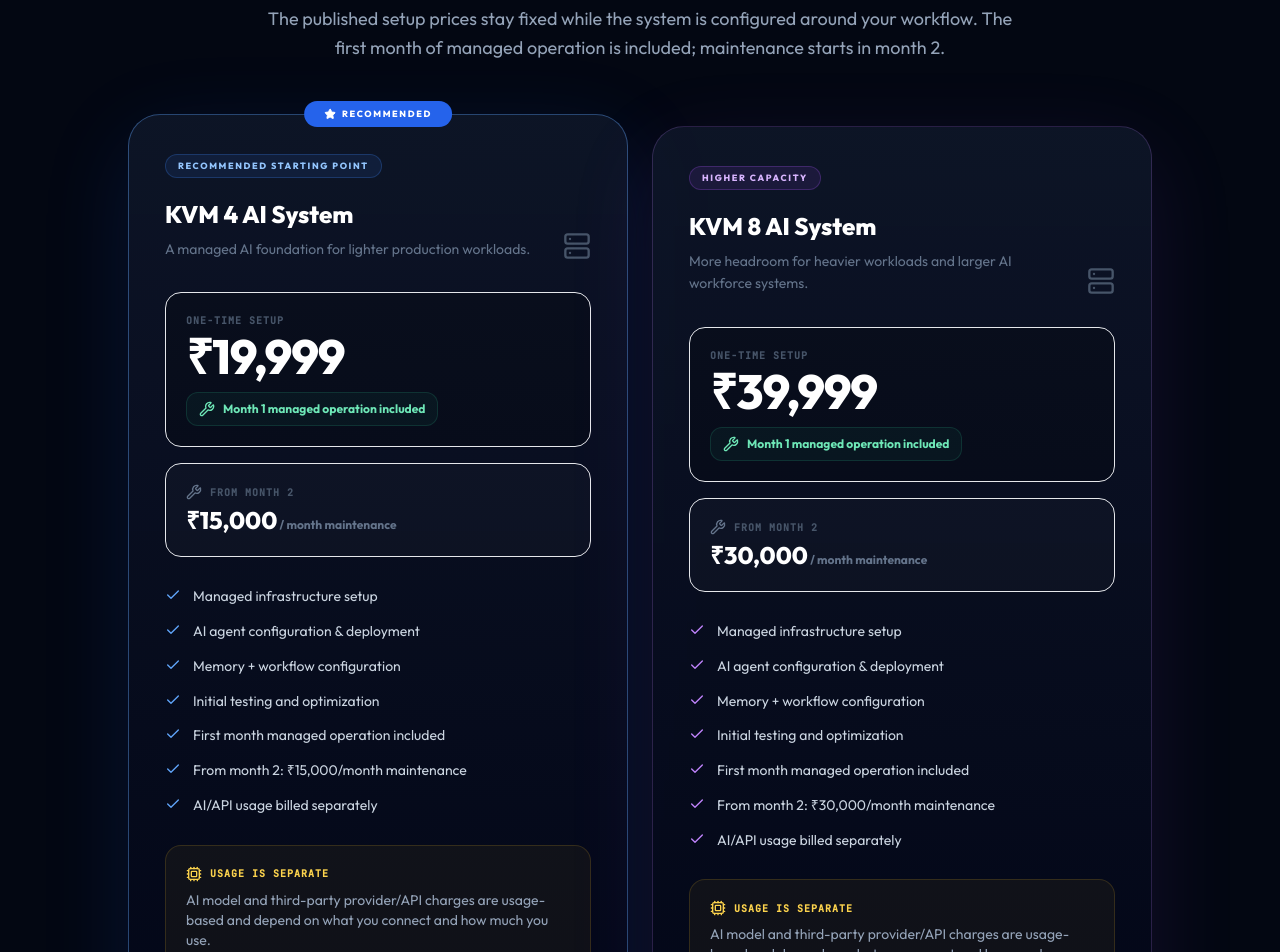
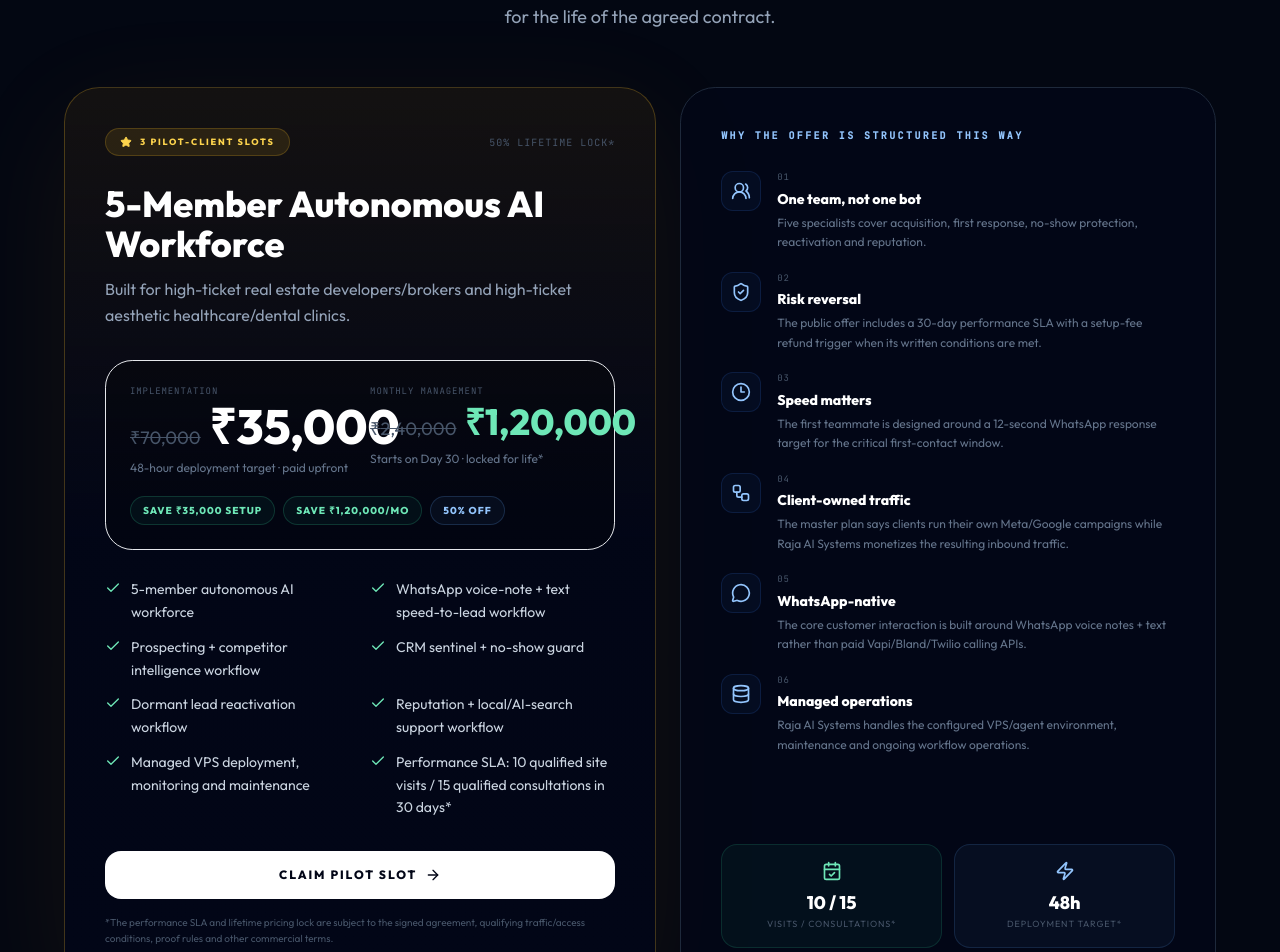
Before and after one commit to princepinku143c-cyber/Quickkit-internal-ai-services, a React (Vite) app: page / in a window 1280 px wide. Shown: the part 4420-5372 px from the top of the page. Built offline with nearby package versions, Linux system fonts and the light colour scheme; no server answers.

Commit message:
feat: align components/Pricing.tsx with master Dussehra commercial offer

```diff
--- a/components/Pricing.tsx
+++ b/components/Pricing.tsx
@@ -1,86 +1,85 @@
 import React from 'react';
-import { ArrowRight, Check, Cpu, Server, ShieldCheck, Sparkles, Star, Workflow, Wrench, Zap } from 'lucide-react';
-import { MANAGED_SYSTEMS } from '../constants';
+import { ArrowRight, CalendarCheck, Check, Clock3, Database, MessageCircle, ShieldCheck, Sparkles, Star, UsersRound, Workflow, Zap } from 'lucide-react';
+import { RAJA_COMMERCIAL_OFFER } from '../constants';
 
 interface PricingProps { lang?: string; onSelectPlan: (plan: string) => void; }
 
-const PLANS = [
-  {
-    id:'KVM_4', badge:'Recommended starting point', color:'blue', popular:true, title:'KVM 4 AI System',
-    setup:MANAGED_SYSTEMS.KVM4.setupINR, maintenance:MANAGED_SYSTEMS.KVM4.maintenanceINRPerMonthFromMonth2,
-    tagline:'A managed AI foundation for lighter production workloads.',
-    features:['Managed infrastructure setup','AI agent configuration & deployment','Memory + workflow configuration','Initial testing and optimization','First month managed operation included','From month 2: ₹15,000/month maintenance','AI/API usage billed separately'],
-  },
-  {
-    id:'KVM_8', badge:'Higher capacity', color:'purple', popular:false, title:'KVM 8 AI System',
-    setup:MANAGED_SYSTEMS.KVM8.setupINR, maintenance:MANAGED_SYSTEMS.KVM8.maintenanceINRPerMonthFromMonth2,
-    tagline:'More headroom for heavier workloads and larger AI workforce systems.',
-    features:['Managed infrastructure setup','AI agent configuration & deployment','Memory + workflow configuration','Initial testing and optimization','First month managed operation included','From month 2: ₹30,000/month maintenance','AI/API usage billed separately'],
-  },
+const FEATURES = [
+  '5-member autonomous AI workforce',
+  'WhatsApp voice-note + text speed-to-lead workflow',
+  'Prospecting + competitor intelligence workflow',
+  'CRM sentinel + no-show guard',
+  'Dormant lead reactivation workflow',
+  'Reputation + local/AI-search support workflow',
+  'Managed VPS deployment, monitoring and maintenance',
+  'Performance SLA: 10 qualified site visits / 15 qualified consultations in 30 days*',
 ];
 
-const styles: Record<string,{pill:string,check:string,button:string,glow:string}> = {
-  blue:{pill:'text-blue-300 bg-blue-500/10 border-blue-500/25',check:'text-blue-400',button:'bg-blue-600 hover:bg-blue-500',glow:'shadow-[0_25px_90px_rgba(37,99,235,.14)]'},
-  purple:{pill:'text-purple-300 bg-purple-500/10 border-purple-500/25',check:'text-purple-400',button:'bg-purple-600 hover:bg-purple-500',glow:'shadow-[0_25px_90px_rgba(168,85,247,.10)]'},
-};
-
 export const Pricing: React.FC<PricingProps> = ({ onSelectPlan }) => (
-  <section id="pricing" className="py-28 md:py-32 bg-[#030712] border-t border-white/6 relative overflow-hidden">
-    <div className="absolute left-1/2 -translate-x-1/2 -top-52 w-[900px] h-[520px] rounded-full bg-blue-600/8 blur-[150px] pointer-events-none" />
-    <div className="container mx-auto px-5 md:px-8 relative z-10">
-      <div className="max-w-4xl mx-auto text-center mb-16">
-        <div className="inline-flex items-center gap-2 rounded-full border border-blue-400/20 bg-blue-400/5 px-4 py-1.5 text-[10px] font-mono font-black uppercase tracking-[.24em] text-blue-300"><Sparkles className="w-3 h-3" /> Managed system pricing</div>
-        <h2 className="mt-7 text-4xl md:text-6xl font-black text-white tracking-[-.045em]">Simple infrastructure. Serious automation.</h2>
-        <p className="mt-5 text-lg text-slate-400 max-w-3xl mx-auto leading-relaxed">The published setup prices stay fixed while the system is configured around your workflow. The first month of managed operation is included; maintenance starts in month 2.</p>
+  <section id="offer" className="py-28 md:py-32 bg-[#030712] border-t border-white/6 relative overflow-hidden">
+    <div className="absolute left-1/2 -translate-x-1/2 -top-60 w-[1000px] h-[560px] rounded-full bg-amber-500/6 blur-[160px] pointer-events-none"/>
+    <div className="container mx-auto px-5 md:px-8 max-w-7xl relative z-10">
+      <div className="max-w-5xl mx-auto text-center mb-14">
+        <div className="inline-flex items-center gap-2 rounded-full border border-amber-400/20 bg-amber-400/5 px-4 py-1.5 text-[10px] font-mono font-black uppercase tracking-[.24em] text-amber-300"><Sparkles className="w-3 h-3"/> Dussehra Festive Offer</div>
+        <h2 className="mt-7 text-4xl md:text-6xl font-black text-white tracking-[-.05em]">Enterprise AI workforce. Half-price pilot.</h2>
+        <p className="mt-5 text-lg leading-relaxed text-slate-400 max-w-3xl mx-auto">The master commercial plan uses a regular anchor of ₹70,000 setup + ₹2,40,000/month. The Dussehra pilot offer cuts both by 50% for up to 3 pilot clients, with the discounted retainer locked for the life of the agreed contract.</p>
       </div>
 
-      <div className="grid lg:grid-cols-2 gap-6 max-w-5xl mx-auto">
-        {PLANS.map(plan => {
-          const s=styles[plan.color];
-          return (
-            <div key={plan.id} className={`relative rounded-[2rem] border p-7 md:p-9 bg-gradient-to-b from-slate-900/85 to-slate-950/95 ${plan.popular?'border-blue-400/40 md:-translate-y-3':'border-purple-400/20'} ${s.glow}`}>
-              {plan.popular && <div className="absolute -top-3.5 left-1/2 -translate-x-1/2 inline-flex items-center gap-1.5 rounded-full bg-blue-600 px-5 py-1.5 text-[9px] font-black uppercase tracking-[.18em] text-white"><Star className="w-3 h-3 fill-white" /> Recommended</div>}
-              <span className={`inline-flex rounded-full border px-3 py-1 text-[9px] font-black uppercase tracking-[.18em] ${s.pill}`}>{plan.badge}</span>
-              <div className="mt-5 flex items-end justify-between gap-4">
-                <div><h3 className="text-2xl font-black text-white">{plan.title}</h3><p className="mt-2 text-sm leading-relaxed text-slate-500 max-w-sm">{plan.tagline}</p></div>
-                <Server className="w-7 h-7 text-slate-600 shrink-0" />
+      <div className="max-w-6xl mx-auto grid lg:grid-cols-[1.05fr_.95fr] gap-6 items-stretch">
+        <div className="rounded-[2.2rem] border border-amber-400/25 bg-gradient-to-b from-amber-500/[.07] via-slate-950/95 to-slate-950 p-7 md:p-10 shadow-[0_30px_120px_rgba(245,158,11,.08)]">
+          <div className="flex flex-wrap items-center justify-between gap-3">
+            <span className="inline-flex items-center gap-2 rounded-full bg-amber-400/10 border border-amber-400/20 px-3.5 py-1.5 text-[9px] font-black uppercase tracking-[.2em] text-amber-300"><Star className="w-3 h-3 fill-amber-300"/> 3 pilot-client slots</span>
+            <span className="text-[10px] font-mono uppercase tracking-widest text-slate-600">50% lifetime lock*</span>
           </div>
 
-              <div className="mt-8 rounded-2xl border border-white/7 bg-black/20 p-5">
-                <div className="text-[10px] font-mono font-black uppercase tracking-widest text-slate-600">One-time setup</div>
-                <div className="mt-1 text-5xl font-black tracking-tight text-white">₹{plan.setup.toLocaleString('en-IN')}</div>
-                <div className="mt-3 inline-flex items-center gap-2 rounded-xl border border-emerald-400/15 bg-emerald-400/5 px-3 py-2 text-xs font-bold text-emerald-300"><Wrench className="w-4 h-4" /> Month 1 managed operation included</div>
+          <h3 className="mt-7 text-3xl md:text-4xl font-black text-white">5-Member Autonomous AI Workforce</h3>
+          <p className="mt-3 text-slate-400 leading-relaxed">Built for high-ticket real estate developers/brokers and high-ticket aesthetic healthcare/dental clinics.</p>
+
+          <div className="mt-8 rounded-[1.7rem] border border-white/8 bg-black/25 p-6">
+            <div className="grid md:grid-cols-2 gap-5">
+              <div>
+                <div className="text-[9px] font-mono uppercase tracking-widest text-slate-600">Implementation</div>
+                <div className="mt-1 flex items-baseline gap-2"><span className="text-lg text-slate-600 line-through">₹{RAJA_COMMERCIAL_OFFER.regularSetupINR.toLocaleString('en-IN')}</span><span className="text-5xl font-black text-white">₹{RAJA_COMMERCIAL_OFFER.festiveSetupINR.toLocaleString('en-IN')}</span></div>
+                <div className="mt-2 text-xs text-slate-500">48-hour deployment target · paid upfront</div>
+              </div>
+              <div>
+                <div className="text-[9px] font-mono uppercase tracking-widest text-slate-600">Monthly management</div>
+                <div className="mt-1 flex items-baseline gap-2"><span className="text-lg text-slate-600 line-through">₹{RAJA_COMMERCIAL_OFFER.regularMonthlyINR.toLocaleString('en-IN')}</span><span className="text-4xl font-black text-emerald-300">₹{RAJA_COMMERCIAL_OFFER.festiveMonthlyINR.toLocaleString('en-IN')}</span></div>
+                <div className="mt-2 text-xs text-slate-500">Starts on Day 30 · locked for life*</div>
+              </div>
+            </div>
+            <div className="mt-5 flex flex-wrap gap-2 text-[10px] font-black uppercase tracking-widest">
+              <span className="rounded-full border border-emerald-400/20 bg-emerald-400/5 px-3 py-1.5 text-emerald-300">Save ₹35,000 setup</span>
+              <span className="rounded-full border border-emerald-400/20 bg-emerald-400/5 px-3 py-1.5 text-emerald-300">Save ₹1,20,000/mo</span>
+              <span className="rounded-full border border-blue-400/20 bg-blue-400/5 px-3 py-1.5 text-blue-300">50% off</span>
+            </div>
           </div>
 
-              <div className="mt-4 rounded-2xl border border-white/7 bg-white/[.02] p-5">
-                <div className="flex items-center gap-2 text-[10px] font-mono font-black uppercase tracking-widest text-slate-600"><Wrench className="w-4 h-4 text-slate-500" /> From month 2</div>
-                <div className="mt-1 text-2xl font-black text-white">₹{plan.maintenance.toLocaleString('en-IN')}<span className="text-xs font-bold text-slate-500"> / month maintenance</span></div>
+          <div className="mt-7 grid md:grid-cols-2 gap-x-5 gap-y-3">
+            {FEATURES.map(f=><div key={f} className="flex items-start gap-2.5"><Check className="w-4 h-4 text-emerald-300 mt-0.5 shrink-0"/><span className="text-sm leading-relaxed text-slate-300">{f}</span></div>)}
           </div>
 
-              <div className="mt-7 space-y-3">
-                {plan.features.map(f=><div key={f} className="flex items-start gap-3"><Check className={`w-4 h-4 shrink-0 mt-0.5 ${s.check}`} /><span className="text-sm leading-relaxed text-slate-300">{f}</span></div>)}
+          <button onClick={()=>onSelectPlan('RAJA_DUSSEHRA')} className="mt-8 w-full rounded-2xl bg-white py-4 text-xs font-black uppercase tracking-[.16em] text-slate-950 hover:bg-slate-100 transition-all flex items-center justify-center gap-2 hover:-translate-y-0.5">Claim Pilot Slot <ArrowRight className="w-4 h-4"/></button>
+          <p className="mt-4 text-[10px] leading-relaxed text-slate-600">*The performance SLA and lifetime pricing lock are subject to the signed agreement, qualifying traffic/access conditions, proof rules and other commercial terms.</p>
         </div>
 
-              <div className="mt-7 rounded-2xl border border-amber-400/15 bg-amber-400/5 p-5">
-                <div className="flex items-center gap-2 text-[10px] font-mono font-black uppercase tracking-widest text-amber-300"><Cpu className="w-4 h-4" /> Usage is separate</div>
-                <p className="mt-2 text-xs md:text-sm leading-relaxed text-slate-400">AI model and third-party provider/API charges are usage-based and depend on what you connect and how much you use.</p>
+        <div className="rounded-[2.2rem] border border-slate-800 bg-slate-950/75 p-7 md:p-10 flex flex-col">
+          <div className="text-[10px] font-mono font-black uppercase tracking-[.24em] text-blue-300">Why the offer is structured this way</div>
+          <div className="mt-7 space-y-5">
+            {[
+              [UsersRound,'01','One team, not one bot','Five specialists cover acquisition, first response, no-show protection, reactivation and reputation.'],
+              [ShieldCheck,'02','Risk reversal','The public offer includes a 30-day performance SLA with a setup-fee refund trigger when its written conditions are met.'],
+              [Clock3,'03','Speed matters','The first teammate is designed around a 12-second WhatsApp response target for the critical first-contact window.'],
+              [Workflow,'04','Client-owned traffic','The master plan says clients run their own Meta/Google campaigns while Raja AI Systems monetizes the resulting inbound traffic.'],
+              [MessageCircle,'05','WhatsApp-native','The core customer interaction is built around WhatsApp voice notes + text rather than paid Vapi/Bland/Twilio calling APIs.'],
+              [Database,'06','Managed operations','Raja AI Systems handles the configured VPS/agent environment, maintenance and ongoing workflow operations.'],
+            ].map(([Icon,n,title,body])=><div key={String(n)} className="flex items-start gap-4"><div className="w-10 h-10 rounded-xl border border-blue-500/15 bg-blue-500/5 flex items-center justify-center shrink-0">{React.createElement(Icon as React.ElementType,{className:'w-5 h-5 text-blue-300'})}</div><div><div className="text-[9px] font-mono uppercase tracking-widest text-slate-600">{String(n)}</div><h4 className="mt-1 text-sm font-black text-white">{String(title)}</h4><p className="mt-1 text-xs leading-relaxed text-slate-500">{String(body)}</p></div></div>)}
           </div>
-
-              <button onClick={() => onSelectPlan(plan.id)} className={`mt-7 w-full rounded-2xl py-4 text-xs font-black uppercase tracking-[.14em] text-white transition-all hover:-translate-y-0.5 flex items-center justify-center gap-2 ${s.button}`}>Start with {plan.title.replace(' AI System','')} <ArrowRight className="w-4 h-4" /></button>
+          <div className="mt-auto pt-8 grid grid-cols-2 gap-3">
+            <div className="rounded-2xl border border-emerald-400/15 bg-emerald-400/5 p-4 text-center"><CalendarCheck className="w-5 h-5 text-emerald-300 mx-auto mb-2"/><div className="text-lg font-black text-white">10 / 15</div><div className="text-[9px] uppercase tracking-widest text-slate-600">Visits / consultations*</div></div>
+            <div className="rounded-2xl border border-blue-400/15 bg-blue-400/5 p-4 text-center"><Zap className="w-5 h-5 text-blue-300 mx-auto mb-2"/><div className="text-lg font-black text-white">48h</div><div className="text-[9px] uppercase tracking-widest text-slate-600">Deployment target*</div></div>
           </div>
-          );
-        })}
         </div>
-
-      <div className="max-w-5xl mx-auto mt-14 rounded-[2rem] border border-white/8 bg-slate-950/65 p-7 md:p-9">
-        <div className="grid md:grid-cols-3 gap-6">
-          {[
-            [Zap,'01 · Setup','Infrastructure, agents, memory and workflows are configured around the approved scope.'],
-            [ShieldCheck,'02 · Verify','The configured path is tested before it is treated as a production-ready workflow.'],
-            [Workflow,'03 · Maintain','Monitoring, fixes and ongoing system maintenance continue from month 2 at the published rate.'],
-          ].map(([Icon,title,body])=><div key={String(title)} className="rounded-2xl border border-slate-800 bg-black/15 p-5">{React.createElement(Icon as React.ElementType,{className:'w-6 h-6 text-blue-300 mb-4'})}<h4 className="text-sm font-black text-white">{String(title)}</h4><p className="mt-2 text-xs leading-relaxed text-slate-500">{String(body)}</p></div>)}
-        </div>
-        <p className="mt-7 text-center text-[10px] font-mono uppercase tracking-widest text-slate-700">Commercial note: setup/maintenance do not represent third-party AI, WhatsApp, telephony, advertising, hosting add-ons or other provider usage unless explicitly included in the scope.</p>
       </div>
     </div>
   </section>
```
Lines whose indentation alone changed are shown as unchanged.
